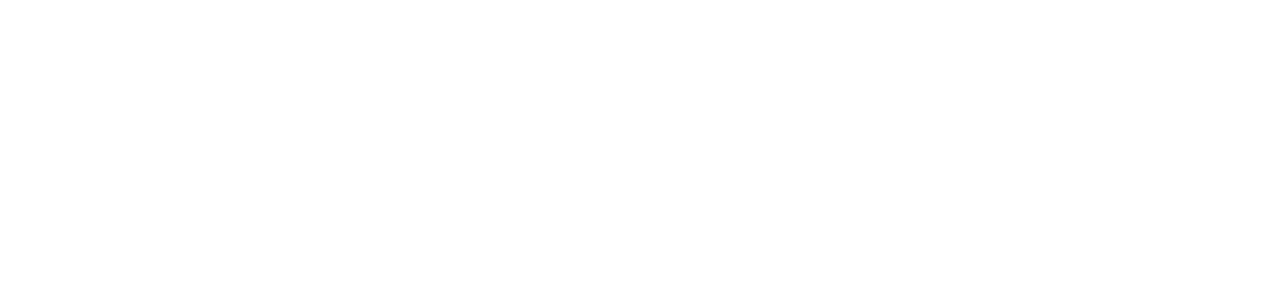
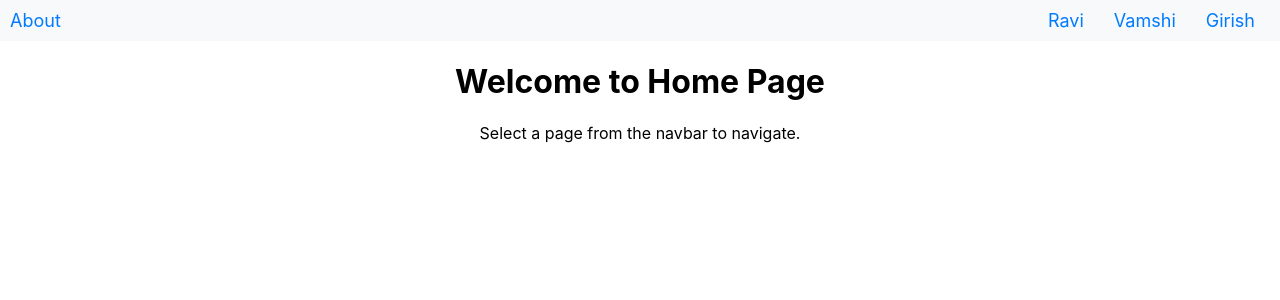
Before and after one commit to ravimanchi0321/E-comm-Dashboard, a React (Create React App) app: page /Home in a window 1280 px wide. Before the commit this address had no page. Shown: the top 300 px of the page. Built offline with nearby package versions, Linux system fonts and the light colour scheme.

Commit message:
Home.js page is added

```diff
--- /dev/null
+++ b/src/Pages/Home.js
@@ -0,0 +1,70 @@
+import React from "react";
+import { Link } from "react-router-dom"; // Import Link from react-router-dom
+
+const Home = () => {
+  return (
+    <div>
+      <nav style={styles.navbar}>
+        <div style={styles.navLeft}>
+          <Link to="/about" style={styles.navLink}>About</Link>
+        </div>
+        <div style={styles.navRight}>
+          <ul style={styles.navList}>
+            <li style={styles.navItem}>
+              <Link to="/RaviPage" style={styles.navLink}>Ravi</Link>
+            </li>
+            <li style={styles.navItem}>
+              <Link to="/VamshiPage" style={styles.navLink}>Vamshi</Link>
+            </li>
+            <li style={styles.navItem}>
+              <Link to="/GirishPage" style={styles.navLink}>Girish</Link>
+            </li>
+          </ul>
+        </div>
+      </nav>
+      <div style={styles.content}>
+        <h1>Welcome to Home Page</h1>
+        <p>Select a page from the navbar to navigate.</p>
+      </div>
+    </div>
+  );
+};
+
+// Simple styling for the navbar
+const styles = {
+    navbar: {
+      backgroundColor: '#f8f9fa',
+      padding: '10px',
+      display: 'flex',
+      justifyContent: 'space-between', // Align left and right
+      marginBottom: '20px',
+      alignItems: 'center',
+    },
+    navLeft: {
+      flex: 1, // Push the content to the left
+    },
+    navRight: {
+      flex: 1, // Push the content to the right
+      display: 'flex',
+      justifyContent: 'flex-end', // Align items to the right
+    },
+    navList: {
+      listStyleType: 'none',
+      padding: 0,
+      display: 'flex',
+      margin: 0,
+    },
+    navItem: {
+      margin: '0 15px',
+    },
+    navLink: {
+      textDecoration: 'none',
+      color: '#007bff',
+      fontSize: '18px',
+    },
+    content: {
+      textAlign: 'center',
+    },
+  };
+
+export default Home;
--- a/src/Pages/SignInPage.js
+++ b/src/Pages/SignInPage.js
@@ -20,7 +20,7 @@
         );
 
         if (user){
-            navigate(user.route);
+            navigate("/Home");
         }else{
             setError("Invaild credentials");
         }
--- a/src/Routes/RouteStack.js
+++ b/src/Routes/RouteStack.js
@@ -8,12 +8,14 @@
 import RaviTask1 from "../Components/TaskComponents/RaviTasks/RaviTask1";
 import Kumar from "../Components/TaskComponents/RaviTasks/Kumar";
 import Girish1 from "../Components/TaskComponents/GirishTasks/GirishTask";
+import Home from "../Pages/Home";
 
 const RouteStack = () => {
   return (
     <BrowserRouter>
       <Routes>
         <Route path="/" element={<SignInPage />}></Route>
+        <Route path="Home" element={<Home />}></Route>
         <Route path="RaviPage" element={<RaviLandingPage />}></Route>
         <Route path="GirishPage" element={<GirisLandingPage />}></Route>
         <Route path="VamshiPage" element={<VamshiLandingPage />}></Route>
```
